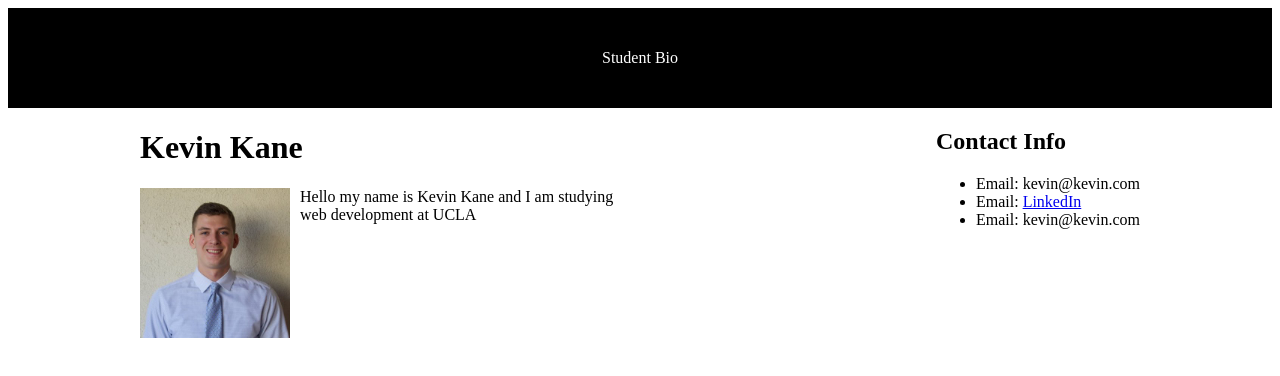
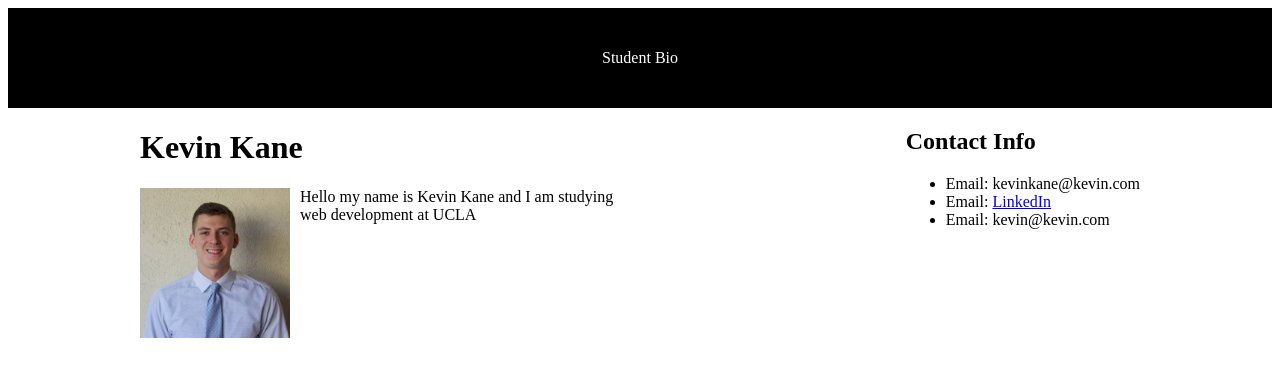
Before and after one commit to kevinthomaskane/My-Student-Bio, a plain HTML site: page index.html in a window 1280 px wide. Drawn offline with nearby package versions, Linux system fonts and the light colour scheme.

Commit message:
Update index.html

```diff
--- a/index.html
+++ b/index.html
@@ -24,7 +24,7 @@
         <div class="contactInfo">
             <h2>Contact Info</h2>
             <ul>
-                <li>Email: kevin@kevin.com</li>
+                <li>Email: kevinkane@kevin.com</li>
                 <li>Email: <a href="google.com">LinkedIn</a></li>
                 <li>Email: kevin@kevin.com</li>
             </ul>
```
